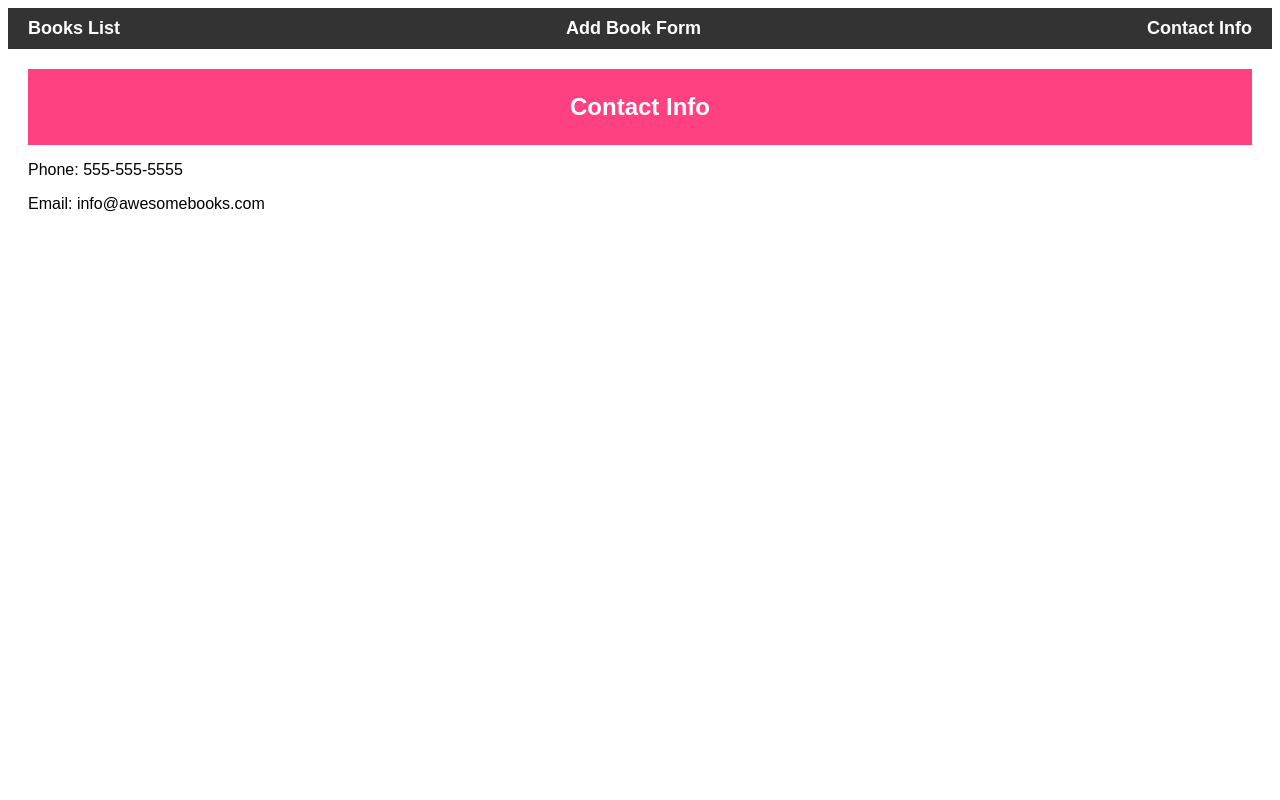
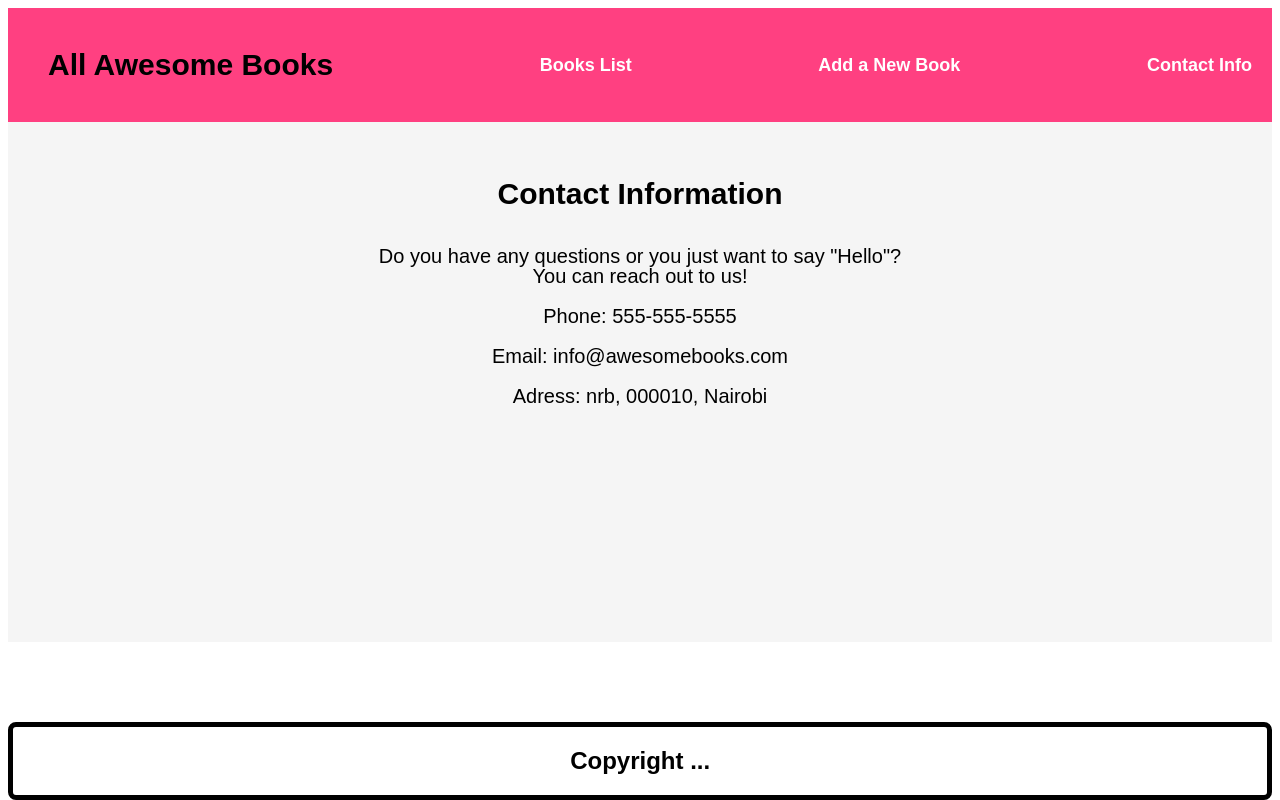
Before and after one commit to mumo-esther/Awesome-Books, a website: page index.html in a window 1280 px wide. Both pictures are taken after a click on the link "Contact Info". Drawn offline with Linux system fonts and the light colour scheme.

Commit message:
fixed some lint errors

```diff
--- a/index.html
+++ b/index.html
@@ -4,17 +4,17 @@
     <meta charset="UTF-8" />
     <meta http-equiv="X-UA-Compatible" content="IE=edge" />
     <meta name="viewport" content="width=device-width, initial-scale=1.0" />
-    <title>Book Collection</title>
+    <title>Awesome books</title>
     <link rel="stylesheet" href="style.css" />
   </head>
   <body>
     <nav>
+      <h1>All Awesome Books</h1>
       <a href="#books">Books List</a>
-      <a href="#new-book">Add Book Form</a>
+      <a href="#new-book">Add a New Book</a>
       <a href="#contact">Contact Info</a>
     </nav>
     <section id="books">
-    <h1>All Awesome Books</h1>
     <div id="book-list">
       <ul id="books"></ul>
     </div>
@@ -33,11 +33,17 @@
       <button type="submit" id="add-button">Add</button>
     </div>
  </section>
-    <section id="contact">
-      <h1>Contact Info</h1>
+    <section class="contact" id="contact">
+      <h2>Contact Information</h2>
+      <p>Do you have any questions or you just want to say "Hello"? <br>
+      You can reach out to us!</p>
       <p>Phone: 555-555-5555</p>
       <p>Email: info@awesomebooks.com</p>
+      <p>Adress: nrb, 000010, Nairobi</p>
     </section>
+    <footer>
+      <h2>Copyright ...</h2>
+    </footer>
     <script src="script.js"></script>
   </body>
 </html>
--- a/style.css
+++ b/style.css
@@ -1,9 +1,10 @@
 body {
   font-family: Arial, sans-serif;
+  max-height: 100vh;
 }
 
 nav {
-  background-color: #333;
+  background-color: #ff4081;
   color: #fff;
   display: flex;
   justify-content: space-between;
@@ -18,6 +19,9 @@ nav a {
   font-size: 18px;
   font-weight: bold;
   transition: color 0.3s;
+  display: flex;
+  flex-direction: row;
+  row-gap: 2px;
 }
 
 nav a:hover {
@@ -44,7 +48,8 @@ h1 {
   padding: 1em;
   text-align: center;
   background-color: #ff4081;
-  color: #fff;
+  color: black;
+  font-size: 30px;
 }
 
 .book-form {
@@ -74,7 +79,7 @@ h1 {
   list-style: none;
   padding: 0;
   margin: 0;
-  border: 1px solid rgb(117, 114, 114);
+  border: 1px solid rgb(48, 46, 47);
   border-radius: 5px;
 }
 
@@ -82,7 +87,7 @@ h1 {
   display: flex;
   justify-content: space-between;
   align-items: center;
-  border-bottom: 1px solid rgb(66, 65, 65);
+  border-bottom: 5px solid rgb(105, 8, 76);
 }
 
 .book-item h3 {
@@ -100,11 +105,11 @@ h1 {
   margin-top: 1em;
 }
 
-.add-book h2 {
+.add-book {
   display: flex;
   align-items: center;
   justify-content: center;
-  margin: 2em auto;
+  margin: 0.5em auto;
   font-size: 30px;
   max-width: 500px;
   padding: 1em;
@@ -120,7 +125,7 @@ h1 {
 
 input[type="text"] {
   padding: 0.5em;
-  border: 1px solid #ccc;
+  border: 3px solid #868484;
   border-radius: 5px;
   font-size: 1em;
   width: 100%;
@@ -156,3 +161,30 @@ li.selected {
   background-color: #ff4081;
   color: #fff;
 }
+
+.contact {
+  display: flex;
+  background-color: whitesmoke;
+  height: 60vh;
+  text-align: center;
+}
+
+.contact>h2 {
+  font-size: 30px;
+  padding: 10px;
+}
+
+.contact>p {
+  font-weight: 400;
+  font-size: 20px;
+  line-height: 20px;
+}
+footer{
+  display: flex;
+  justify-content: center;
+  bottom: 0;
+  border: 5px solid black;
+  border-radius: 8px;
+width: 98%;
+position: absolute;
+}
```
